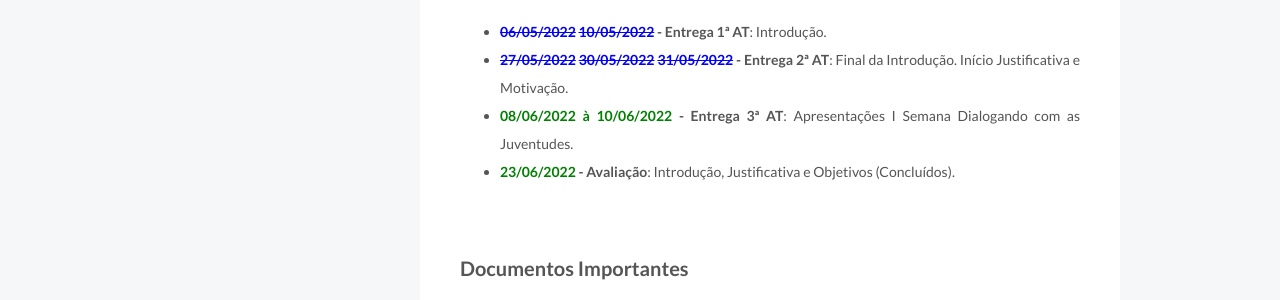
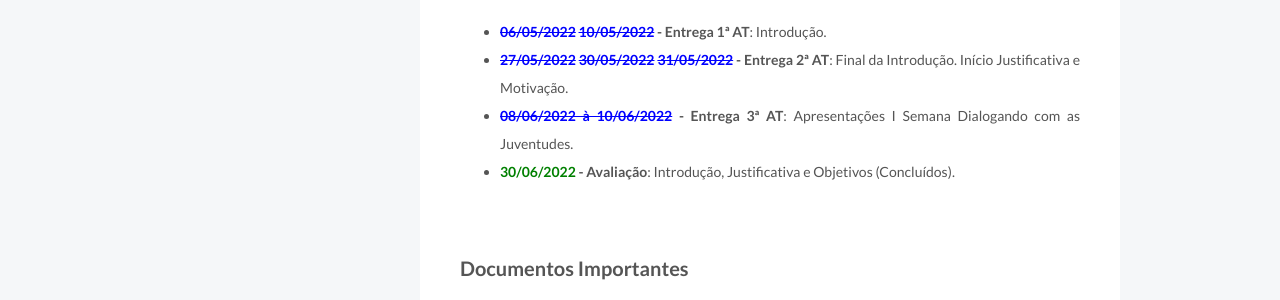
Before and after one commit to fdoliv/fdoliv.github.io, a Jekyll site: the page built from courses/pi/index.md, in a window 1280 px wide. Shown: the part 1238-1538 px from the top of the page. Built offline with Jekyll 4.4.1, drawn with Linux system fonts in a browser that asks for light colours.

Commit message:
Atualização de datas.

```diff
--- a/courses/pi/index.md
+++ b/courses/pi/index.md
@@ -34,8 +34,8 @@ Exemplo de envio:
 #### 2º Bimestre
 * **<span style="color:blue"><s>06/05/2022</s> <s>10/05/2022</s></span> - Entrega 1ª AT**: Introdução.
 * **<span style="color:blue"><s>27/05/2022</s></span> <span style="color:blue"><s>30/05/2022</s></span> <span style="color:blue"><s>31/05/2022</s></span> - Entrega 2ª AT**: Final da Introdução. Início Justificativa e Motivação.
-* **<span style="color:green">08/06/2022 à 10/06/2022</span> - Entrega 3ª AT**: Apresentações I Semana Dialogando com as Juventudes.
-* **<span style="color:green">23/06/2022</span> - Avaliação**: Introdução, Justificativa e Objetivos (Concluídos).
+* **<span style="color:blue"><s>08/06/2022 à 10/06/2022</s></span> - Entrega 3ª AT**: Apresentações I Semana Dialogando com as Juventudes.
+* **<span style="color:green">30/06/2022</span> - Avaliação**: Introdução, Justificativa e Objetivos (Concluídos).
 
 
 <br/>
```
